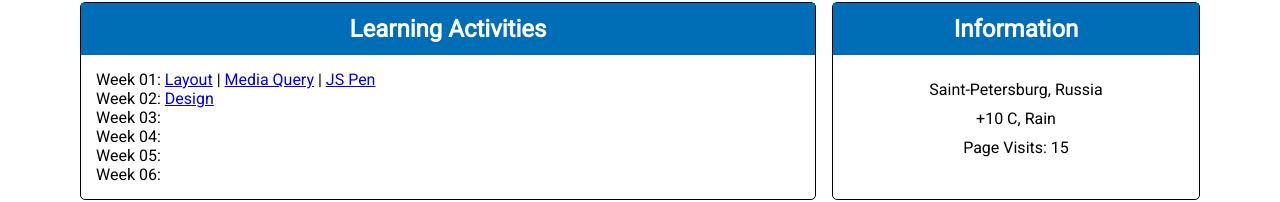
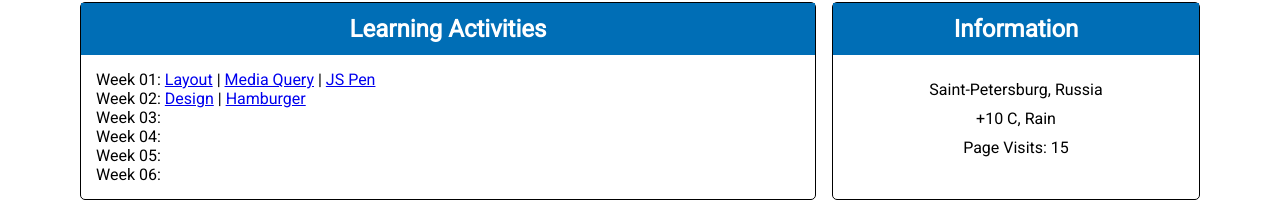
Before and after one commit to Abuddabi/wdd230, a plain HTML site: page index.html in a window 1280 px wide. Shown: the part 285-487 px from the top of the page. Drawn offline with Linux system fonts and the light colour scheme.

Commit message:
week02. codepen

```diff
--- a/index.html
+++ b/index.html
@@ -52,6 +52,8 @@
           <li>
             <span>Week 02:</span>
             <a href="week02/design.html">Design</a>
+            <span>|</span>
+            <a href="https://codepen.io/Abuddabi/pen/JjVYGqm">Hamburger</a>
           </li>
           <li><span>Week 03: </span></li>
           <li><span>Week 04: </span></li>
```
